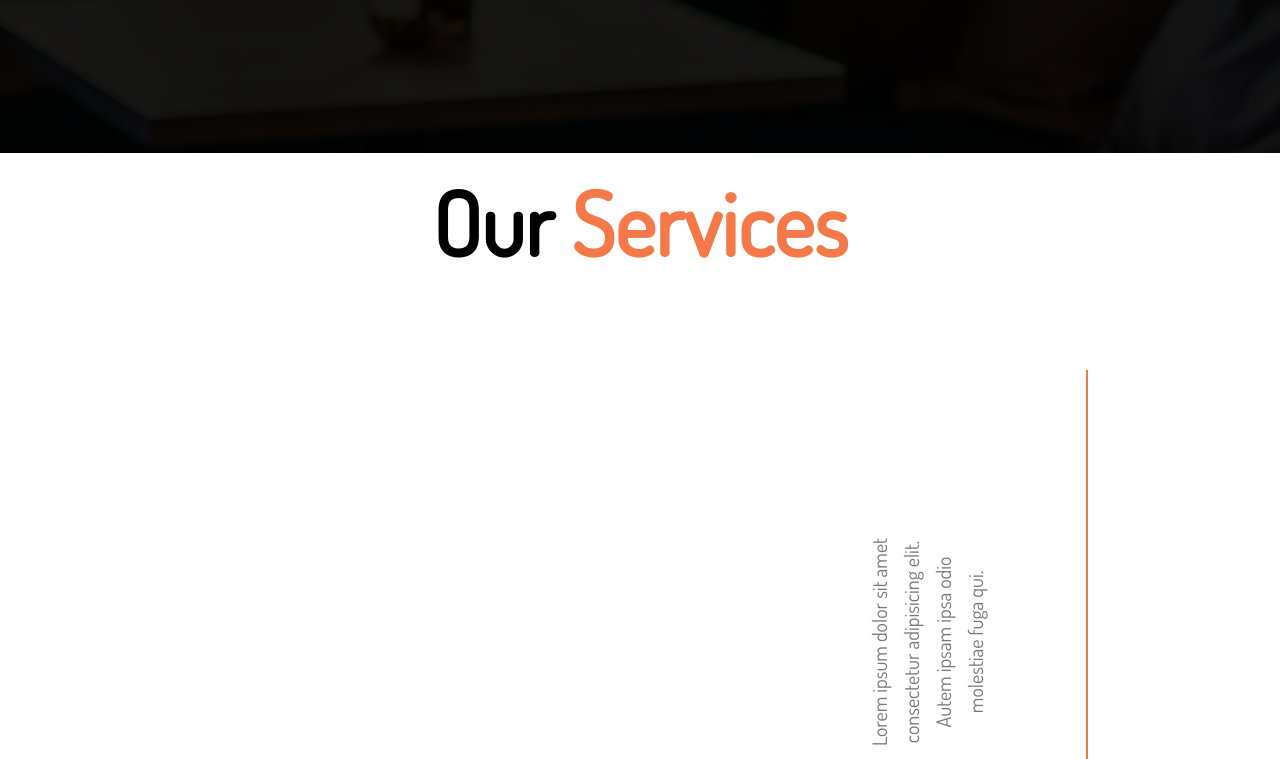
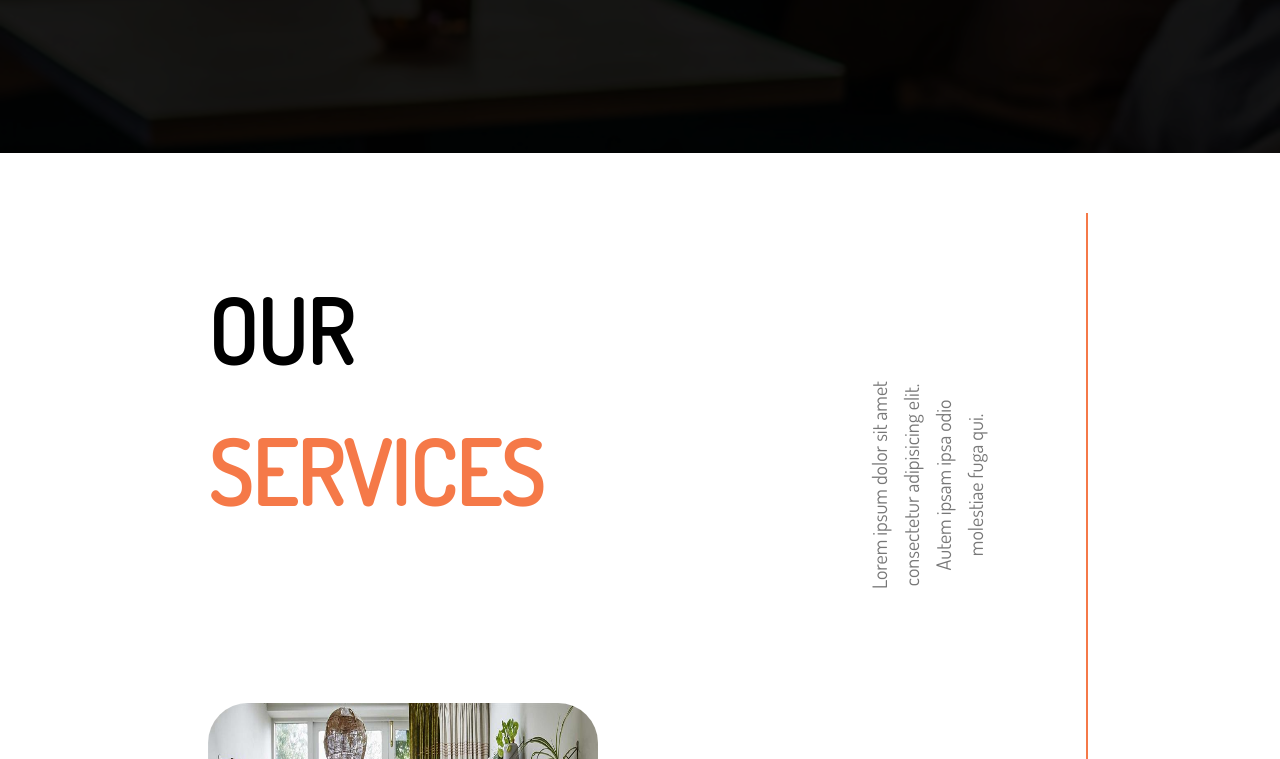
Before and after one commit to kamirann/project1, a website: page dist/index.html in a window 1280 px wide. Shown: the part 647-1406 px from the top of the page. Drawn offline with Linux system fonts and the light colour scheme.

Commit message:
Update index.html

```diff
--- a/dist/index.html
+++ b/dist/index.html
@@ -52,15 +52,15 @@
       </div>
     </header>
 
-    <div class="divider text-center">
-      <h1 class="l-size">Our <span class="text-primary">Services</span></h1>
-    </div>
-
     <!-- SERVICES -->
     <section id="services" class="py-3">
       <div class="container">
         <div class="content">
-          <div></div>
+          <div>
+            <h1 class="l-size">
+              Our <span class="text-primary">Services</span>
+            </h1>
+          </div>
           <div>
             <p class="lead">
               Lorem ipsum dolor sit amet consectetur adipisicing elit. Autem
```
